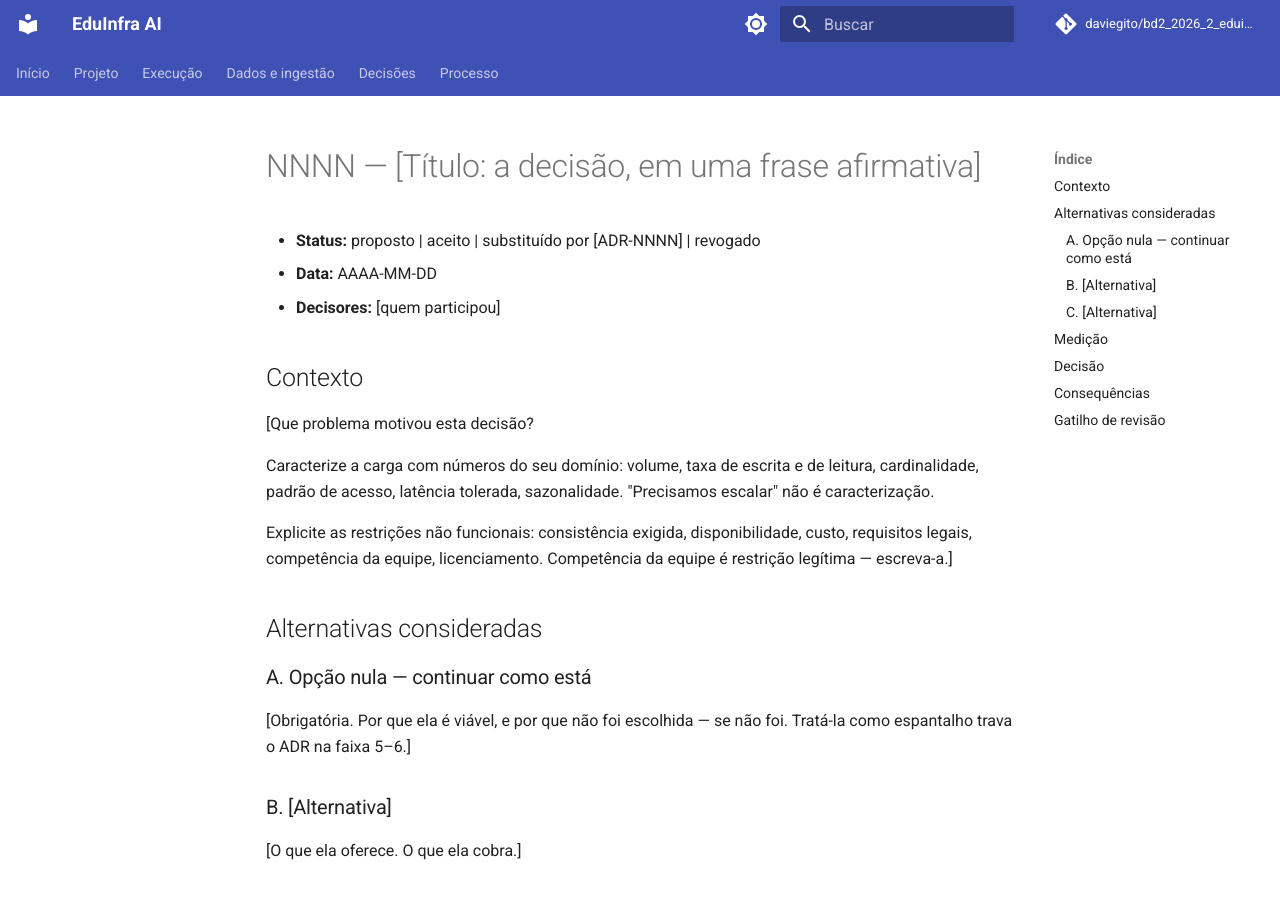
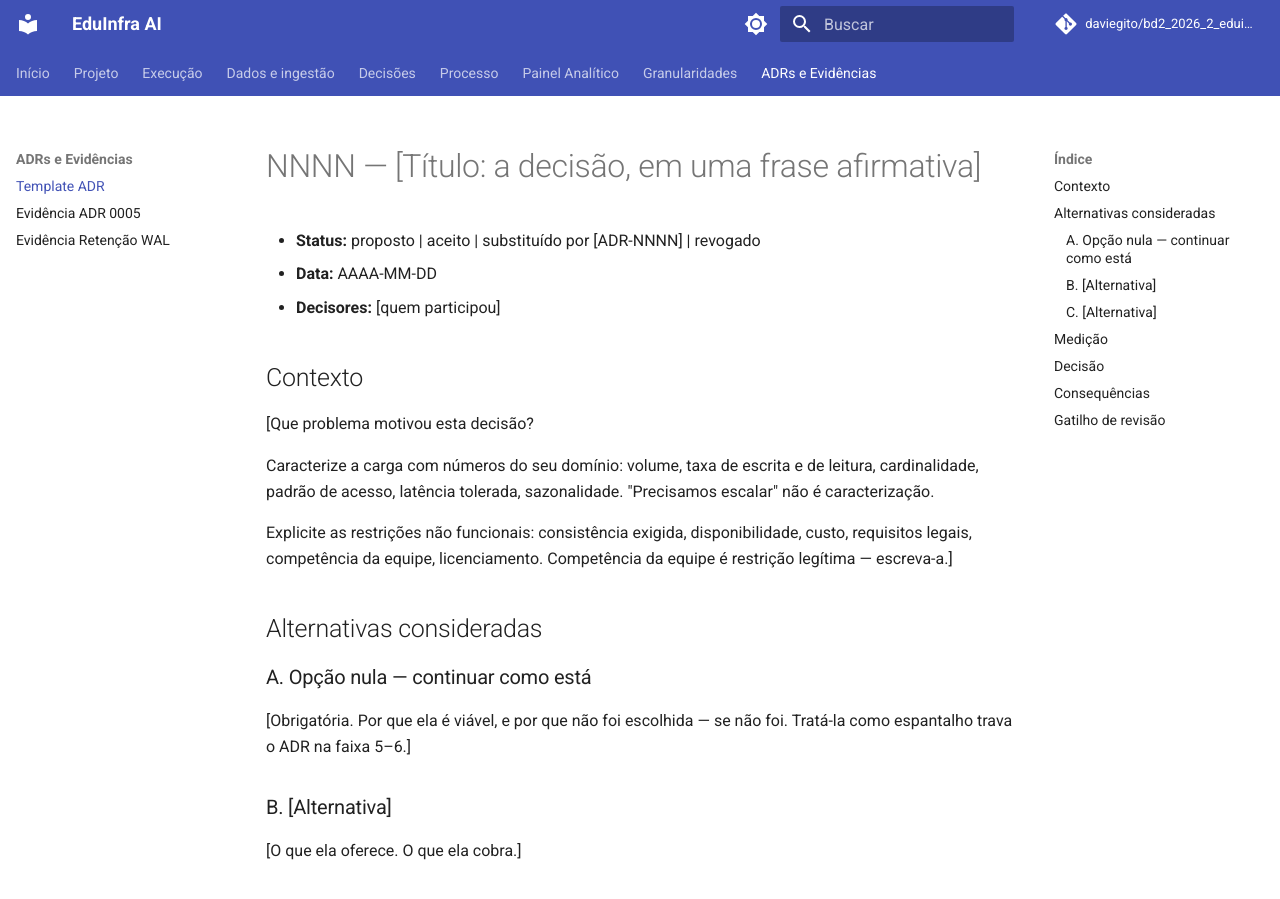
Before and after one commit to daviegito/bd2_2026_2_eduinfra, an MkDocs documentation site: the page built from docs/adr/0000-template.md, in a window 1280 px wide and 900 px high. Built offline with MkDocs 1.6.1 and Material for MkDocs 9.7.7, drawn with Linux system fonts in a browser that asks for light colours; comment, search, counter and statistics services are not loaded.

Commit message:
fix: resolve problemas do painel

```diff
--- a/mkdocs.yml
+++ b/mkdocs.yml
@@ -82,3 +82,9 @@ nav:
   - Processo:
       - Diário de bordo: diario/diario-de-bordo.md
       - Uso de IA: https://github.com/daviegito/bd2_2026_2_eduinfra/blob/main/AI-USAGE.md
+  - Painel Analítico: painel.html
+  - Granularidades: granularidades.md
+  - ADRs e Evidências:
+      - Template ADR: adr/0000-template.md
+      - Evidência ADR 0005: evidencias/adr-0005/README.md
+      - Evidência Retenção WAL: evidencias/issue-60/retencao-wal.md
```
